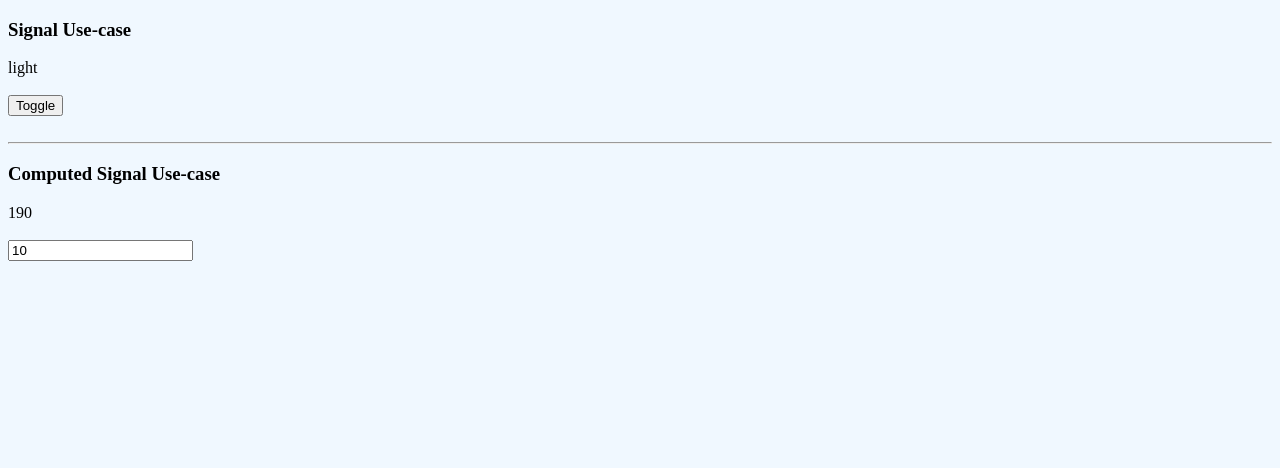
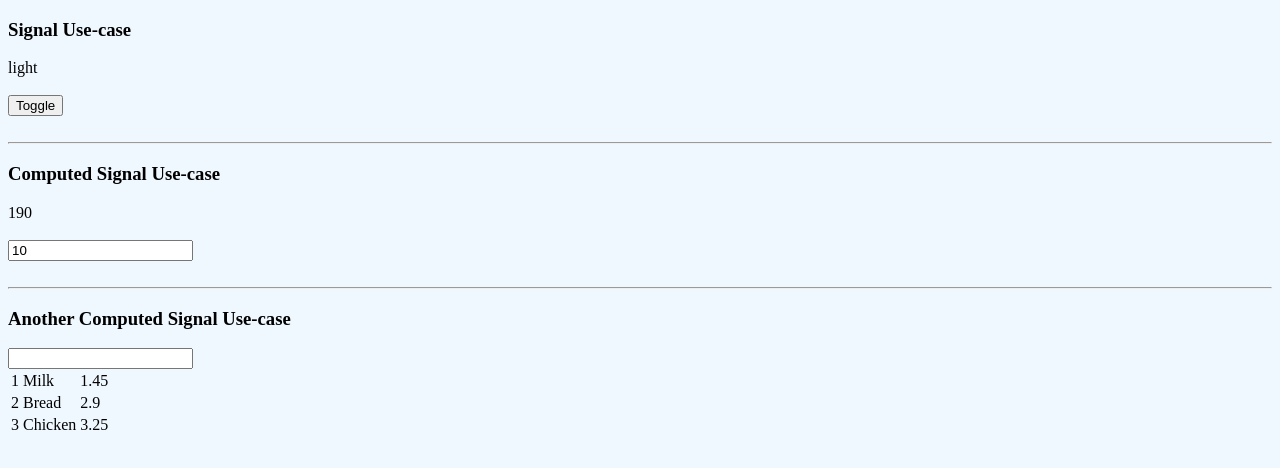
Before and after one commit to chanakaHetti/signal-example-angular17, an Angular app: page / in a window 1280 px wide. Shown: the top 468 px of the page. Built offline with nearby package versions, Linux system fonts and the light colour scheme.

Commit message:
Creating the table filter using the computed signal

```diff
--- a/src/app/app.component.html
+++ b/src/app/app.component.html
@@ -18,3 +18,19 @@
   value="{{ quantity() }}"
   (change)="changeQuantity($event)"
 />
+
+<br />
+<br />
+<hr />
+
+<h3>Another Computed Signal Use-case</h3>
+<input type="text" (input)="changeFilter($event)" />
+<table>
+  <tbody>
+    <tr *ngFor="let product of filteredProducts()">
+      <td>{{ product.id }}</td>
+      <td>{{ product.name }}</td>
+      <td>{{ product.price }}</td>
+    </tr>
+  </tbody>
+</table>
--- a/src/app/app.component.ts
+++ b/src/app/app.component.ts
@@ -1,10 +1,11 @@
 import { Component, signal, effect, computed } from '@angular/core';
 import { RouterOutlet } from '@angular/router';
+import { CommonModule } from '@angular/common';
 
 @Component({
   selector: 'app-root',
   standalone: true,
-  imports: [RouterOutlet],
+  imports: [RouterOutlet, CommonModule],
   templateUrl: './app.component.html',
   styleUrl: './app.component.css',
 })
@@ -15,10 +16,23 @@
   theme = signal('light');
   label = this.theme();
 
-  // Calculated signal
+  // Computed signal
   price = 19;
   quantity = signal(10);
   totalPrice = computed(() => this.price * this.quantity());
+
+  // Signal usecase with Computed signal
+  products = signal([
+    { id: 1, name: 'Milk', price: 1.45 },
+    { id: 2, name: 'Bread', price: 2.9 },
+    { id: 3, name: 'Chicken', price: 3.25 },
+  ]);
+  filterName = signal('');
+  filteredProducts = computed(() => {
+    return this.products().filter((product) =>
+      product.name.toLowerCase().includes(this.filterName().toLowerCase())
+    );
+  });
 
   constructor() {
     console.log('constructor run');
@@ -49,4 +63,9 @@
   changeQuantity(event: Event) {
     this.quantity.set((event.target as HTMLInputElement).valueAsNumber);
   }
+
+  changeFilter(event: Event) {
+    let newFilterName = (event.target as HTMLInputElement).value;
+    this.filterName.set(newFilterName);
+  }
 }
```
